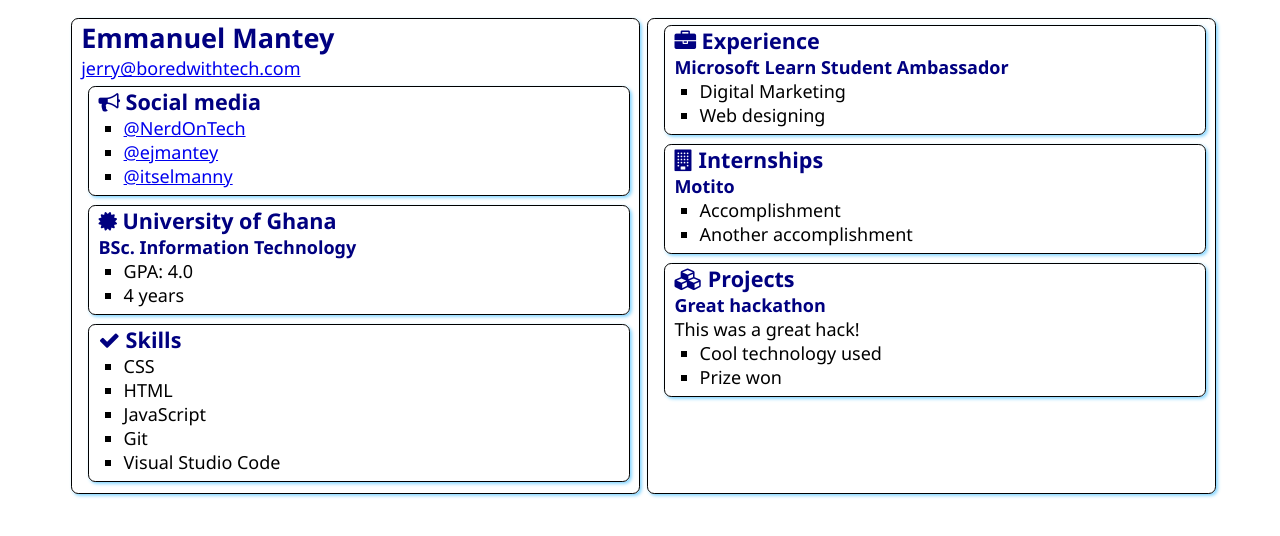
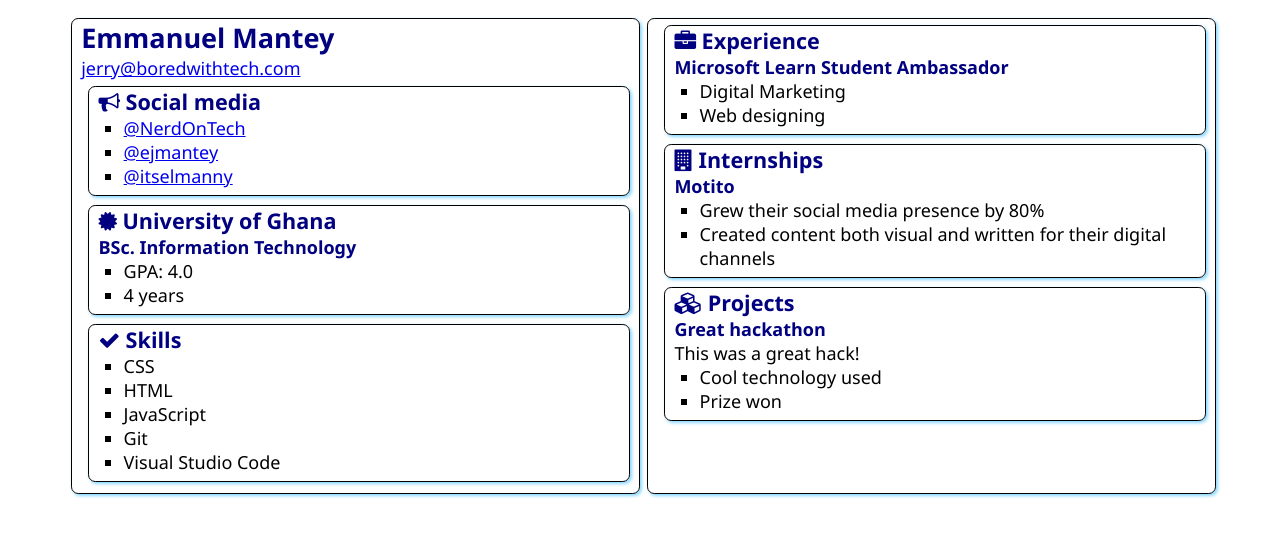
Before and after one commit to 1RealNerd/Ambassador-SWA-Pilot, a plain HTML site: page src/index.html in a window 1280 px wide. Drawn offline with Linux system fonts and the light colour scheme.

Commit message:
Update index.html

```diff
--- a/src/index.html
+++ b/src/index.html
@@ -75,8 +75,8 @@
 
                 <h3>Motito</h3>
                 <ul>
-                    <li>Accomplishment</li>
-                    <li>Another accomplishment</li>
+                    <li>Grew their social media presence by 80%</li>
+                    <li>Created content both visual and written for their digital channels</li>
                 </ul>
             </section>
             <section class="box">
```
